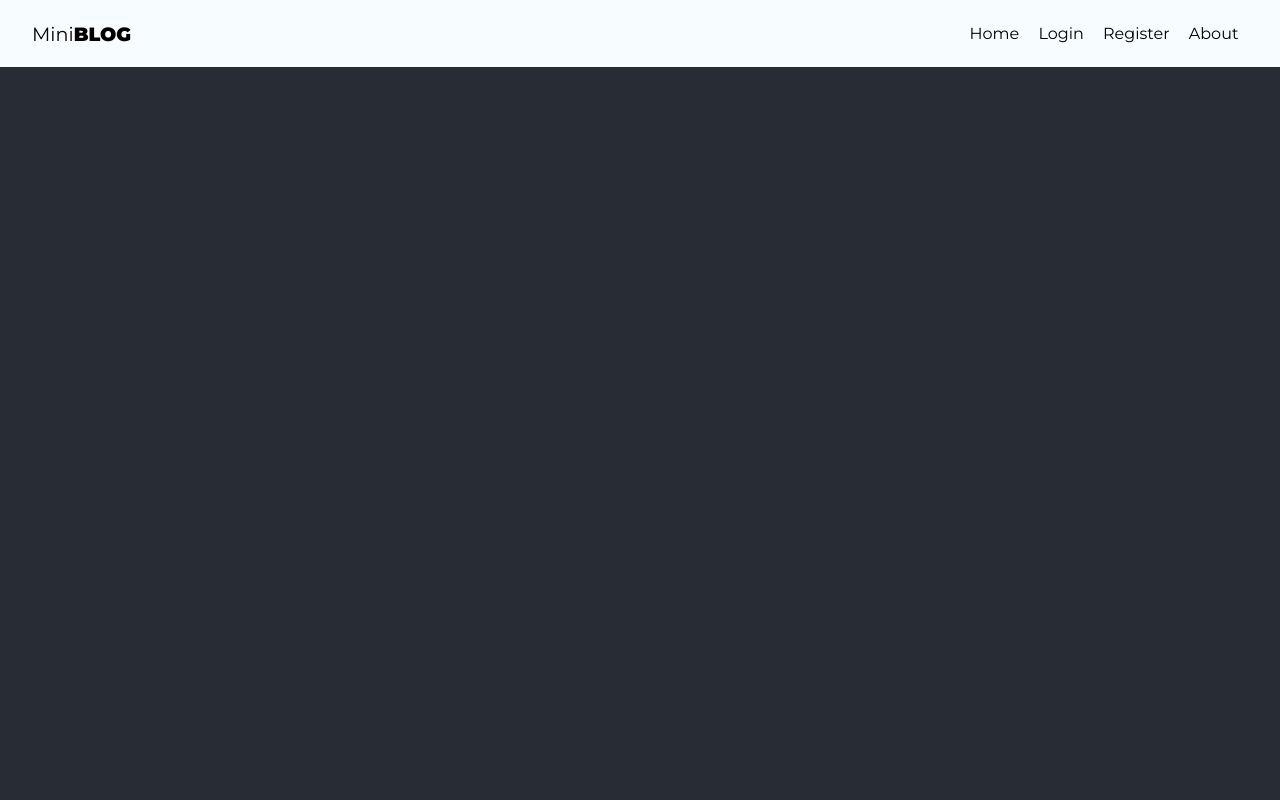
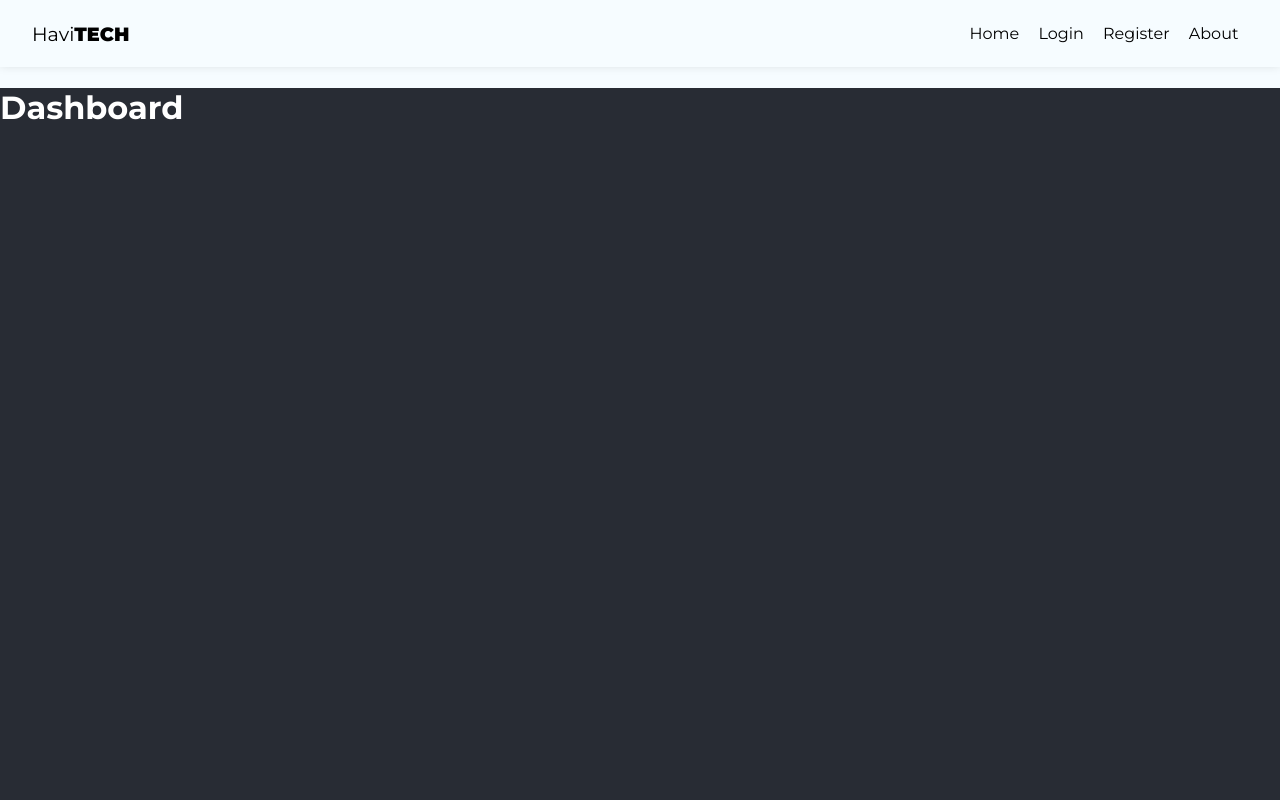
Before and after one commit to JonathasRosa/HaviTechProse, a React (Create React App) app in the folder miniblog/: page /dashboard in a window 1280 px wide. Shown: the top 800 px of the page. Built offline with nearby package versions, Linux system fonts and the light colour scheme; no server answers.

Commit message:
Feat: Links for authenticated user

```diff
--- a/miniblog/src/App.js
+++ b/miniblog/src/App.js
@@ -8,12 +8,16 @@ import { useAuthentication } from "./hooks/useAuthentication";
 import { AuthProvider } from "./context/AuthContext";
 //Pages
 import Home from "./pages/Home/Home";
-import About from "./pages/About/About"
-import Login from "./pages/Login/Login"
-import Register from "./pages/Register/Register"
+import About from "./pages/About/About";
+import Login from "./pages/Login/Login";
+import Register from "./pages/Register/Register";
+import CreatePost from './pages/CreatePost/CreatePost';
+import Dashboard from './pages/Dashboard/Dashboard';
 //Components
-import Navbar from "./components/Navbar"
-import Footer from "./components/Footer"
+import Navbar from "./components/Navbar";
+import Footer from "./components/Footer";
+
+
 
 function App() {
 
@@ -42,6 +46,8 @@ function App() {
             <Route path="/about" element={<About />} />
             <Route path="/login" element={<Login />} />
             <Route path="/register" element={<Register />} />
+            <Route path="/post/create" element={<CreatePost />} />
+            <Route path="/dashboard" element={<Dashboard />} />
           </Routes>
         </div>
         <Footer />
--- a/miniblog/src/components/Navbar.js
+++ b/miniblog/src/components/Navbar.js
@@ -1,25 +1,42 @@
 import React from "react";
 import { NavLink } from "react-router-dom";
 
+import { useAuthentication } from "../hooks/useAuthentication";
+import { useAuthValue } from "../context/AuthContext";
 //CSS
 import styles from "./Navbar.module.css";
 
 const Navbar = ()=> {
+    const { user } = useAuthValue();
     return (
         <nav className={styles.navbar}>
             <NavLink to="/" className={styles.brand}>
-                Mini<span>Blog</span>
+                Havi<span>Tech</span>
             </NavLink>
             <ul className={styles.links_list}>
                 <li>
                     <NavLink to="/" className={({isActive}) => (isActive ? styles.active : "")}>Home</NavLink>
                 </li>
+                {!user && (
+                    <>
                     <li>
                         <NavLink to="/login" className={({isActive}) => (isActive ? styles.active : "")}>Login</NavLink>
                     </li>
                     <li>
                         <NavLink to="/register" className={({isActive}) => (isActive ? styles.active : "")}>Register</NavLink>
                     </li>
+                    </>
+                )}
+                {user && (
+                    <>
+                    <li>
+                        <NavLink to="/post/create" className={({isActive}) => (isActive ? styles.active : "")}>New Post</NavLink>
+                    </li>
+                    <li>
+                        <NavLink to="/dashboard" className={({isActive}) => (isActive ? styles.active : "")}>Dashboard</NavLink>
+                    </li>
+                    </>
+                )}
                 <li>
                 <NavLink to="/about" className={({isActive}) => (isActive ? styles.active : "")}>About</NavLink>
                 </li>
--- /dev/null
+++ b/miniblog/src/pages/CreatePost/CreatePost.js
@@ -0,0 +1,13 @@
+import React from 'react';
+import styles from './CreatePost.module.css';
+
+
+const CreatePost = () => {
+  return (
+    <div>
+        <h1>CreatePost</h1>
+    </div>
+  )
+}
+
+export default CreatePost;
--- /dev/null
+++ b/miniblog/src/pages/Dashboard/Dashboard.js
@@ -0,0 +1,12 @@
+import React from 'react';
+import styles from './Dashboard.module.css'
+
+const Dashboard = () => {
+  return (
+    <div>
+        <h1>Dashboard</h1>
+    </div>
+  )
+}
+
+export default Dashboard;
```
Also changed, not shown: miniblog/src/pages/CreatePost/CreatePost.module.css (added), miniblog/src/pages/Dashboard/Dashboard.module.css (added). Lines whose indentation alone changed are shown as unchanged.
